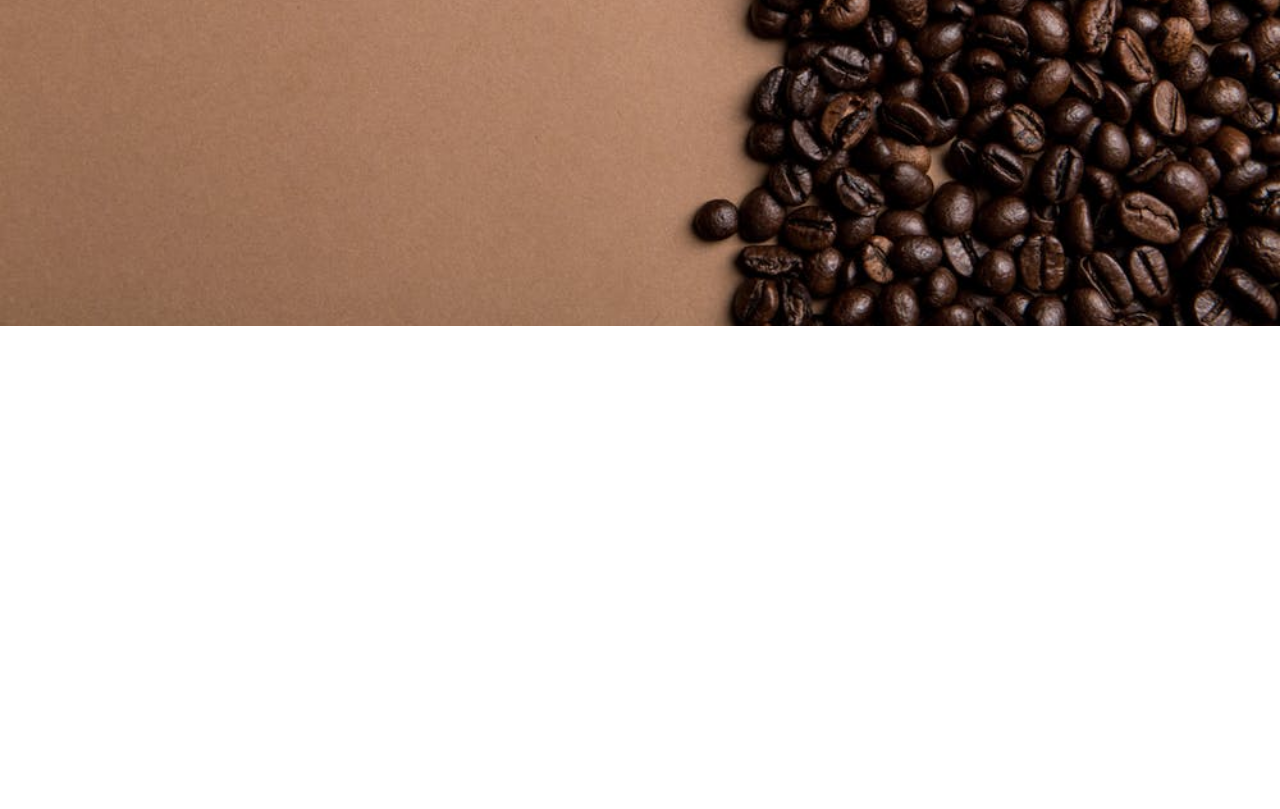
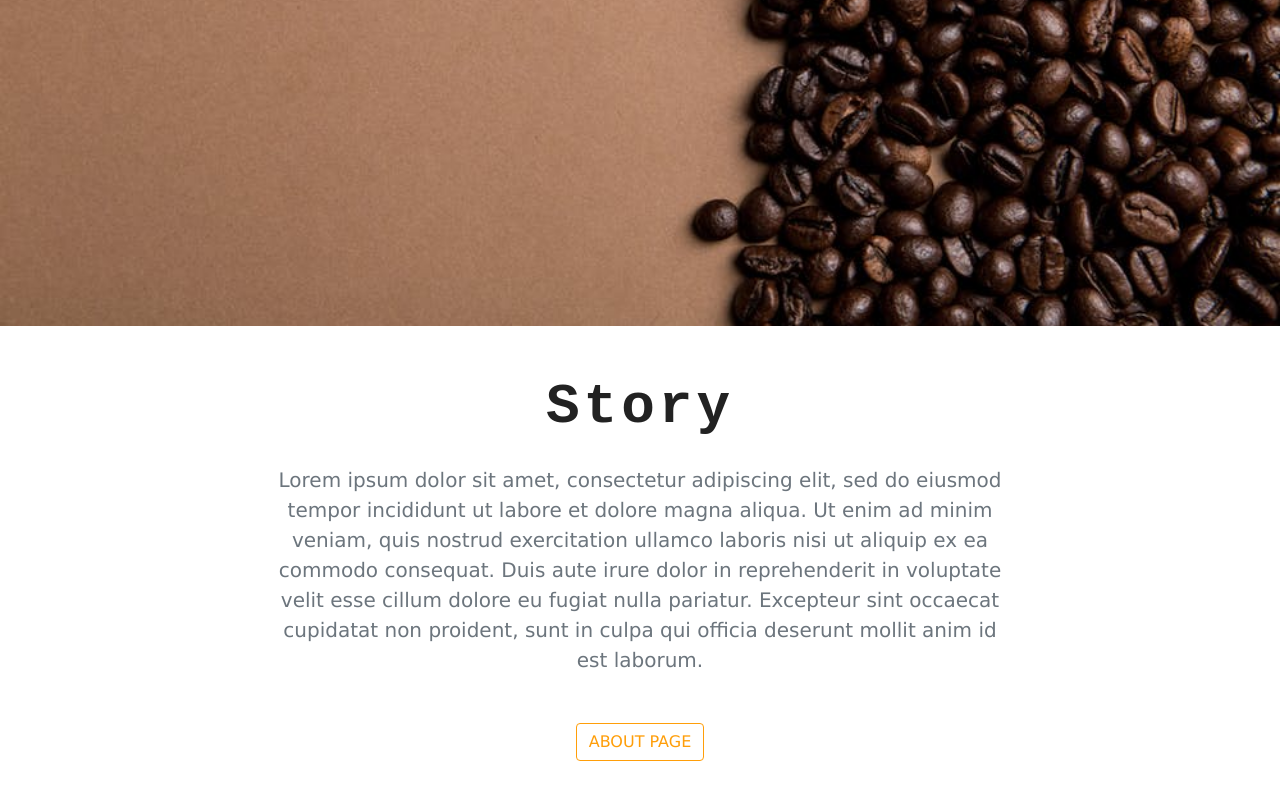
Before and after one commit to amt227/Online-Store, a Gatsby site: page / in a window 1280 px wide. Shown: the part 548-1357 px from the top of the page. Before the commit the page ends 874 px from the top, so only its background shows below. Built offline with nearby package versions, Linux system fonts and the light colour scheme; Gatsby itself is replaced by a stand-in of ours.

Commit message:
Add Info sevtion

```diff
--- /dev/null
+++ b/src/components/globals/Title.js
@@ -0,0 +1,11 @@
+import React from "react"
+
+export default function Title({ title }) {
+  return (
+    <div className="row">
+      <div className="col text-center mb-3">
+        <h1 className="display-4 text-capitalize font-weight-bold">{title}</h1>
+      </div>
+    </div>
+  )
+}
--- /dev/null
+++ b/src/components/home/Info.js
@@ -0,0 +1,31 @@
+import React from "react"
+import { Link } from "gatsby"
+import Title from "../globals/Title"
+
+export default function Info() {
+  return (
+    <section className="py-5">
+      <div className="container">
+        <Title title="Story"/>
+        <div className="row">
+          <div className="col-10 col-sm-8 mx-auto text-center">
+            <p className="lead text-muted mb-5">
+              Lorem ipsum dolor sit amet, consectetur adipiscing elit, sed do
+              eiusmod tempor incididunt ut labore et dolore magna aliqua. Ut
+              enim ad minim veniam, quis nostrud exercitation ullamco laboris
+              nisi ut aliquip ex ea commodo consequat. Duis aute irure dolor in
+              reprehenderit in voluptate velit esse cillum dolore eu fugiat
+              nulla pariatur. Excepteur sint occaecat cupidatat non proident,
+              sunt in culpa qui officia deserunt mollit anim id est laborum.
+            </p>
+            <Link to="/about/">
+                <button className="btn text-uppercase btn-yellow">
+                    About page
+                </button>
+            </Link>
+          </div>
+        </div>
+      </div>
+    </section>
+  )
+}
--- a/src/components/layout.css
+++ b/src/components/layout.css
@@ -1,5 +1,5 @@
 :root {
-  --mainBrown: #2d1ef1;
+  --mainBrown: #2d1e1f;
   --mainYellow: rgb(255, 158, 9);
   --mainGrey: #ece8dc;
   --mainWhite: #fff;
@@ -29,12 +29,20 @@
   color: var(--mainYellow);
   font-size: 2rem;
 }
-.default-background{
-  min-height:100vh;
-  display:flex;
+.default-background {
+  min-height: 100vh;
+  display: flex;
   align-items: center;
   justify-content: center;
-  background: linear-gradient(rgba(255, 158,9, 0.5), rgba(255, 158,9, 0.5));
+  background: linear-gradient(rgba(255, 158, 9, 0.5), rgba(255, 158, 9, 0.5));
   background-position: center;
   background-size: cover;
 }
+.btn-yellow {
+  color: var(--mainYellow);
+  border-color: var(--mainYellow);
+}
+.btn-yellow:hover {
+  background: var(--mainYellow);
+  color: var(--mainBrown);
+}
--- a/src/pages/index.js
+++ b/src/pages/index.js
@@ -4,6 +4,7 @@
 import { FaItchIo } from "react-icons/fa"
 import { Link, graphql } from "gatsby"
 import BackgroundSection from "../components/globals/BackgroundSection"
+import Info from "../components/home/Info"
 
 const IndexPage = ({ data }) => (
   <Layout>
@@ -13,6 +14,7 @@
       title="Regular Joe's"
       styleClass="default-background"
     />
+    <Info/>
   </Layout>
 )
 
```
